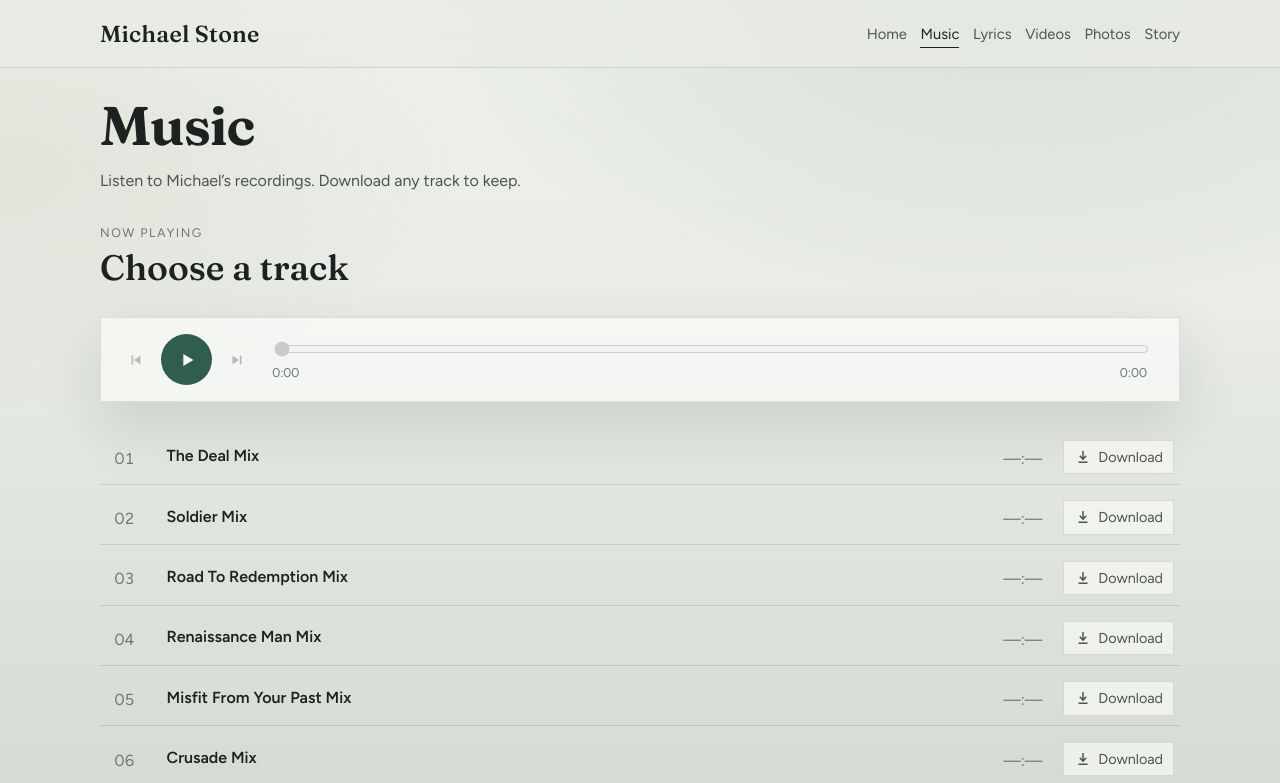
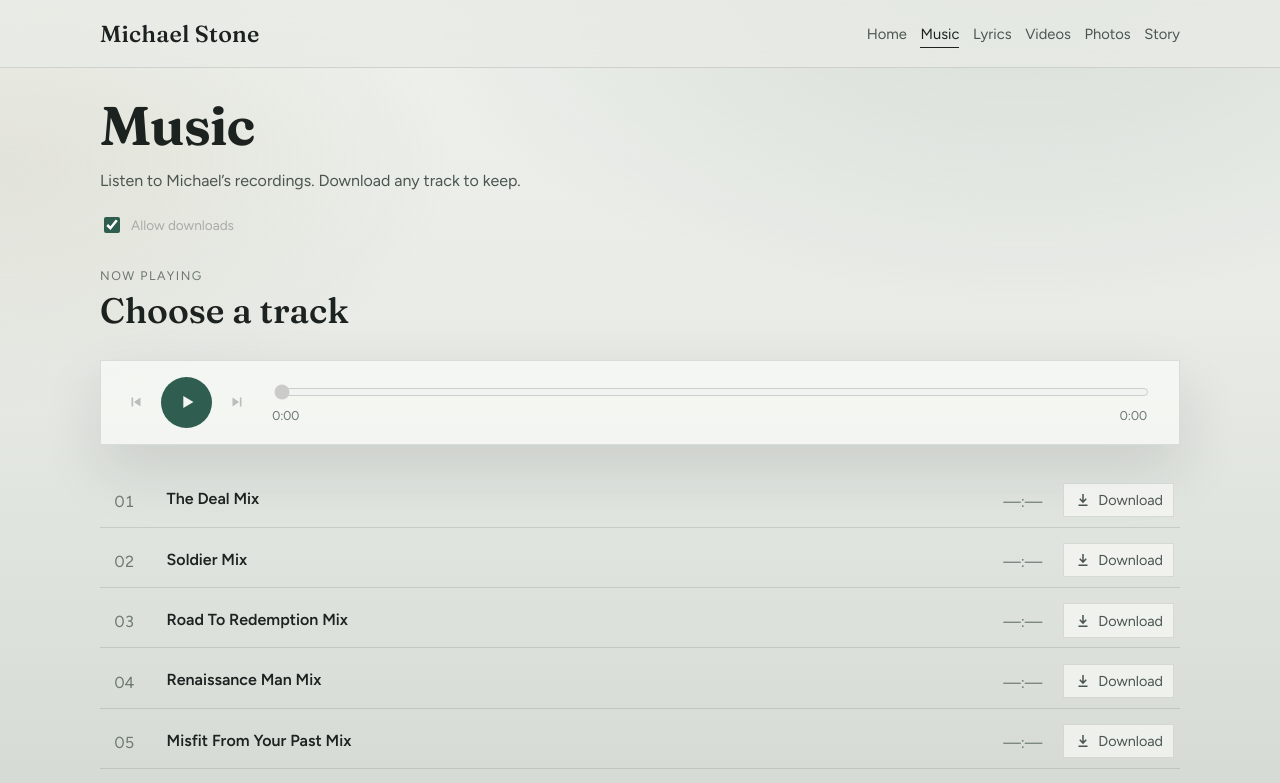
Before and after one commit to LeifChristian/michaelstone, a React (Vite) app: page /music in a window 1280 px wide. Shown: the top 783 px of the page. Built offline with nearby package versions, Linux system fonts and the light colour scheme.

Commit message:
Add download toggle for audio files (default: on)
Co-authored-by: Cursor <cursoragent@cursor.com>

```diff
--- a/src/components/AudioPlayer.tsx
+++ b/src/components/AudioPlayer.tsx
@@ -5,6 +5,7 @@ type AudioPlayerProps = {
   tracks: Track[]
   currentId: string | null
   onSelect: (id: string) => void
+  downloadsEnabled?: boolean
 }
 
 function formatTime(seconds: number) {
@@ -14,7 +15,7 @@ function formatTime(seconds: number) {
   return `${m}:${s.toString().padStart(2, '0')}`
 }
 
-export function AudioPlayer({ tracks, currentId, onSelect }: AudioPlayerProps) {
+export function AudioPlayer({ tracks, currentId, onSelect, downloadsEnabled = true }: AudioPlayerProps) {
   const audioRef = useRef<HTMLAudioElement>(null)
   const [playing, setPlaying] = useState(false)
   const [currentTime, setCurrentTime] = useState(0)
@@ -231,7 +232,7 @@ export function AudioPlayer({ tracks, currentId, onSelect }: AudioPlayerProps) {
           </div>
         </div>
 
-        {current ? (
+        {current && downloadsEnabled ? (
           <a
             className="player-download"
             href={current.src}
@@ -250,6 +251,7 @@ export function AudioPlayer({ tracks, currentId, onSelect }: AudioPlayerProps) {
         playing={playing}
         durations={durations}
         onSelect={onSelect}
+        downloadsEnabled={downloadsEnabled}
       />
     </div>
   )
@@ -261,12 +263,14 @@ function TrackList({
   playing,
   durations,
   onSelect,
+  downloadsEnabled,
 }: {
   tracks: Track[]
   currentId: string | null
   playing: boolean
   durations: Record<string, string>
   onSelect: (id: string) => void
+  downloadsEnabled: boolean
 }) {
   return (
     <ol className="track-list">
@@ -297,6 +301,7 @@ function TrackList({
                 {durations[track.id] ?? track.duration ?? '—:—'}
               </span>
             </button>
+            {downloadsEnabled && (
               <a
                 className="track-download"
                 href={track.src}
@@ -307,6 +312,7 @@ function TrackList({
                 <DownloadIcon />
                 <span className="track-download-label">Download</span>
               </a>
+            )}
           </li>
         )
       })}
--- a/src/index.css
+++ b/src/index.css
@@ -936,6 +936,25 @@ p {
   }
 }
 
+/* ── Downloads Toggle ── */
+.downloads-toggle {
+  display: inline-flex;
+  align-items: center;
+  gap: 0.5rem;
+  margin-top: 0.75rem;
+  font-size: 0.85rem;
+  color: var(--text-muted, #aaa);
+  cursor: pointer;
+  user-select: none;
+}
+
+.downloads-toggle input[type="checkbox"] {
+  width: 1rem;
+  height: 1rem;
+  accent-color: var(--accent, #6c8cff);
+  cursor: pointer;
+}
+
 /* ── Videos ── */
 .videos-page {
   padding: 2rem 1rem;
--- a/src/pages/Music.tsx
+++ b/src/pages/Music.tsx
@@ -2,20 +2,43 @@ import { useState } from 'react'
 import { AudioPlayer } from '../components/AudioPlayer'
 import { album, tracks } from '../config/music'
 
+const DOWNLOADS_KEY = 'michaelstone:downloads'
+
 export function Music() {
   const [currentId, setCurrentId] = useState<string | null>(null)
+  const [downloadsEnabled, setDownloadsEnabled] = useState(() => {
+    const stored = localStorage.getItem(DOWNLOADS_KEY)
+    return stored === null ? true : stored === '1'
+  })
+
+  const toggleDownloads = () => {
+    setDownloadsEnabled((prev) => {
+      const next = !prev
+      localStorage.setItem(DOWNLOADS_KEY, next ? '1' : '0')
+      return next
+    })
+  }
 
   return (
     <section className="page music-page">
       <header className="page-header">
         <h1>{album.title}</h1>
         <p>{album.subtitle}</p>
+        <label className="downloads-toggle">
+          <input
+            type="checkbox"
+            checked={downloadsEnabled}
+            onChange={toggleDownloads}
+          />
+          <span>Allow downloads</span>
+        </label>
       </header>
 
       <AudioPlayer
         tracks={tracks}
         currentId={currentId}
         onSelect={setCurrentId}
+        downloadsEnabled={downloadsEnabled}
       />
     </section>
   )
```
Lines whose indentation alone changed are shown as unchanged.
